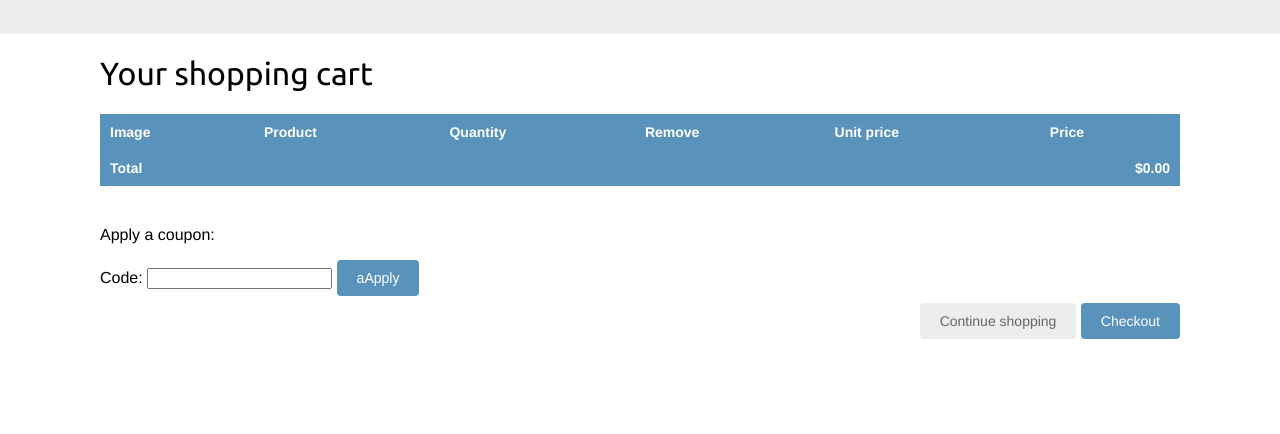
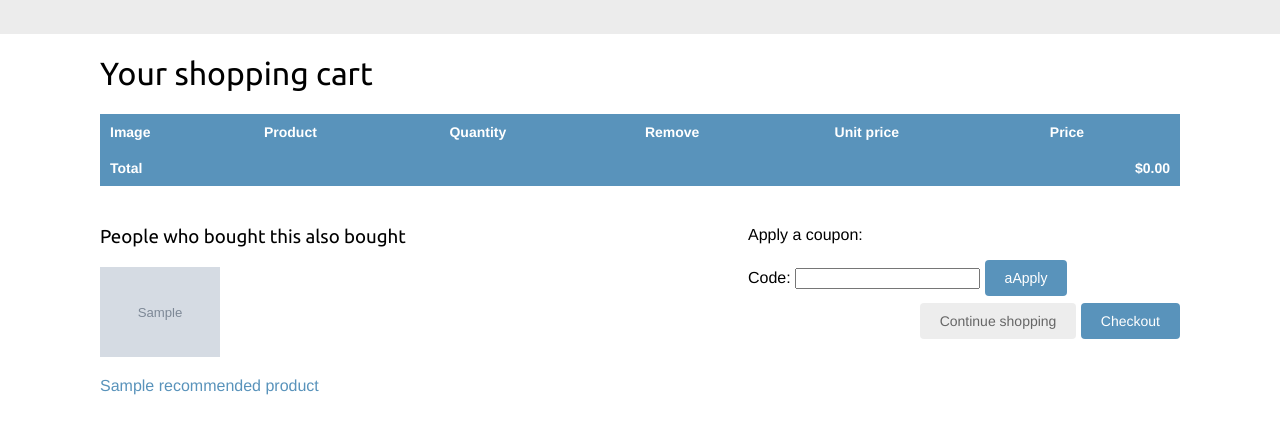
Before and after one commit to Arsendada/online_shop_study, a Django app: template myshop/cart/templates/cart/detail.html in a window 1280 px wide. Shown: the part 46-480 px from the top of the page. Run offline with Django 4.2, Linux system fonts and the light colour scheme; data comes from the database, SQL or seed files in the repository; both versions use the stored data as it was after the commit; the template is opened without the code that fills it: values that come from a table or form of the project are taken from there, most other values are stand-ins (such as "Sample title", 1, 10 or a date in 2020); grey boxes marked "Sample" are stand-in pictures; parts of the project's set-up code (start-up, migrations or seed data) failed here and were passed over.

Commit message:
add Recommender class to cart/detail.html

```diff
--- a/myshop/cart/templates/cart/detail.html
+++ b/myshop/cart/templates/cart/detail.html
@@ -73,6 +73,20 @@
         </tr>
         </tbody>
     </table>
+    {% if recommended_products %}
+      <div class="recommendations cart">
+        <h3>People who bought this also bought</h3>
+        {% for p in recommended_products %}
+          <div class="item">
+            <a href="{{ p.get_absolute_url }}">
+              <img src="{% if p.image %}{{ p.image.url }}{% else %}
+              {% static "img/no_image.png" %}{% endif %}">
+            </a>
+            <p><a href="{{ p.get_absolute_url }}">{{ p.name }}</a></p>
+          </div>
+        {% endfor %}
+      </div>
+    {% endif %}
     <p>Apply a coupon:</p>
     <form action="{% url 'coupons:apply' %}" method="post">
         {{ coupon_apply_form }}
```
Also changed, not shown: myshop/db.sqlite3.
